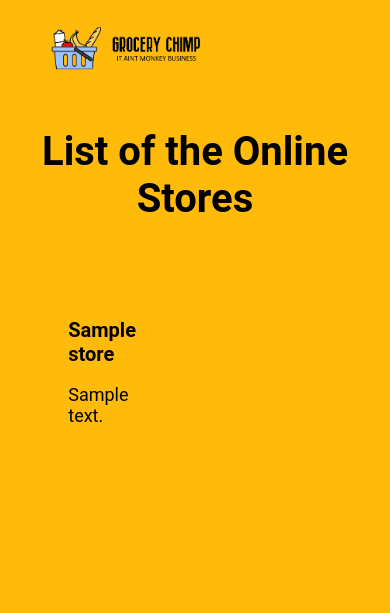
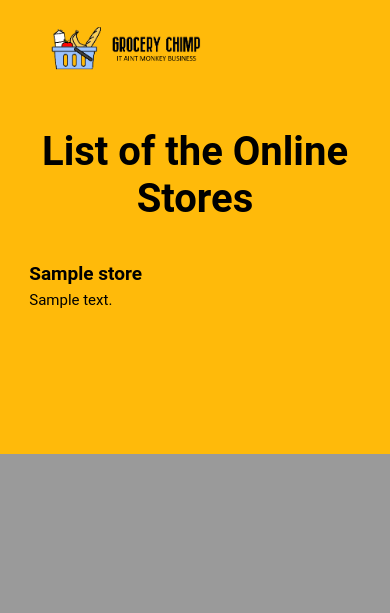
Before and after one commit to SoftwareChimp/GroceryChimp, a Django app: page / in a window 390 px wide. Shown: the part 683-1296 px from the top of the page. After the commit the page ends 1137 px from the top, so only its background shows below. Run offline with Django 3.2, Linux system fonts and the light colour scheme; tables that the repository leaves empty hold one stand-in row (values such as "Sample post").

Commit message:
Fix the design of the home page

```diff
--- a/GroceryChimp/static/css/styles.css
+++ b/GroceryChimp/static/css/styles.css
@@ -168,8 +168,13 @@ body .home_page{
     font-weight: bold;
 }
 .flex-container p {
-    font-size: 20px;
+    margin-top: -7px;
+    font-size: 19px;
 }
+.flex-container h2:hover{
+    color: #685B3B;
+}
+
 
 /* --------------- Store Page  -------------------*/
 .store_page{
@@ -345,18 +350,22 @@ body .home_page{
     .displayStores h1{
         font-size: 40px;
     }
-    .flex-container {
-        float: none;
-        display: block;
-        width: 100%;
-        margin: 0;
-        padding: 14px;
-    }
     .flex-container h2 {
-        font-size: 20px;
+        font-size: 19px;
     }
     .flex-container p {
-        font-size: 18px;
+        margin-top: -10px;
+        font-size: 15px;
+    }
+    .flex-container {
+        display: block;
+        text-align: left;
+    }
+    .flex-container > div {
+        width: auto;
+        margin: 0px;
+        padding: 0px;
+        margin-bottom: 2px;
     }
     /* --------------- Store Page  -------------------*/
     .logo .store_page {
@@ -390,19 +399,18 @@ body .home_page{
     .displayStoreItems img {
         margin-bottom: -20px;
     }
-    .displayStoreItems .flex-container> div {
+    .displayStoreItems button {
+        padding: 1px 5px;
+        font-size: 10px;
+        width: auto;
+    }
+    /* .displayStoreItems .flex-container> div {
         flex: 1 1 0;
         width: 0;
         float: none;
         display:inline-block;
         text-align: center;
         margin: 0;
-    }
-    .displayStoreItems button {
-        padding: 1px 5px;
-        font-size: 10px;
-        width: auto;
-    }
-
+    } */
 
 }
```
